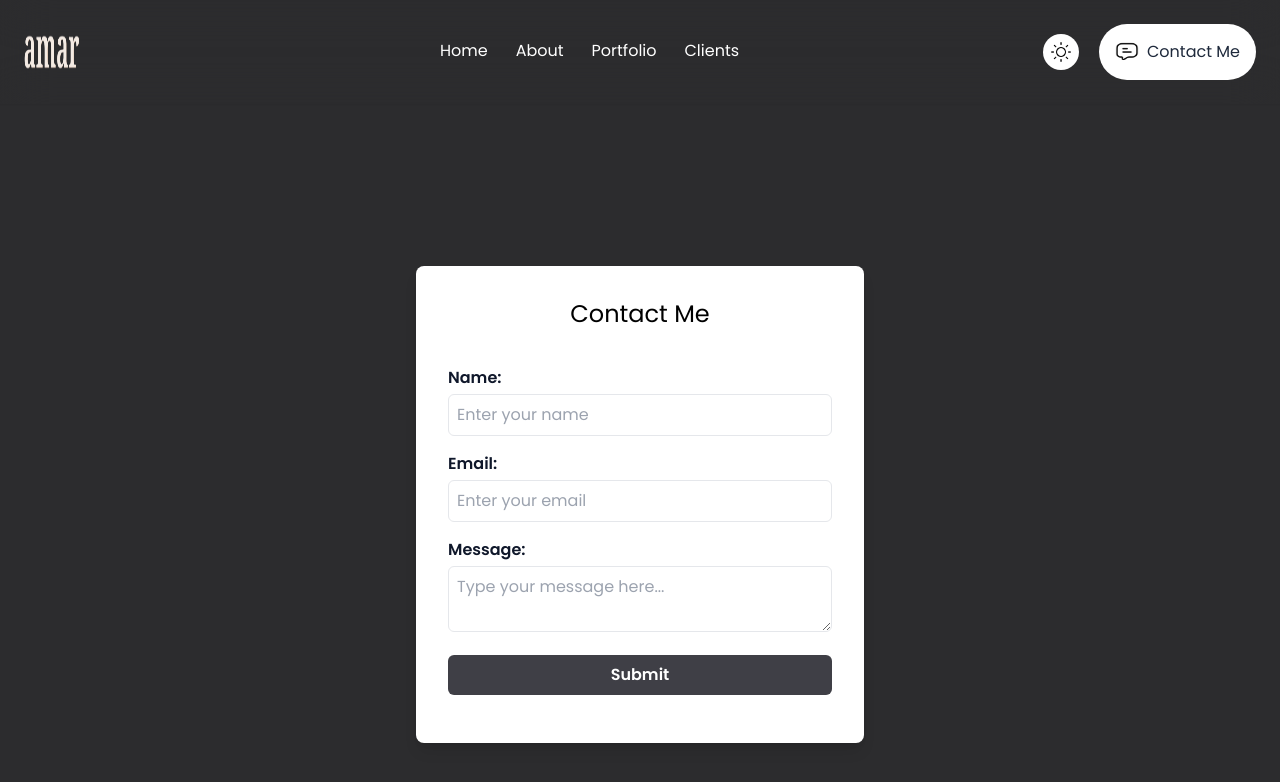
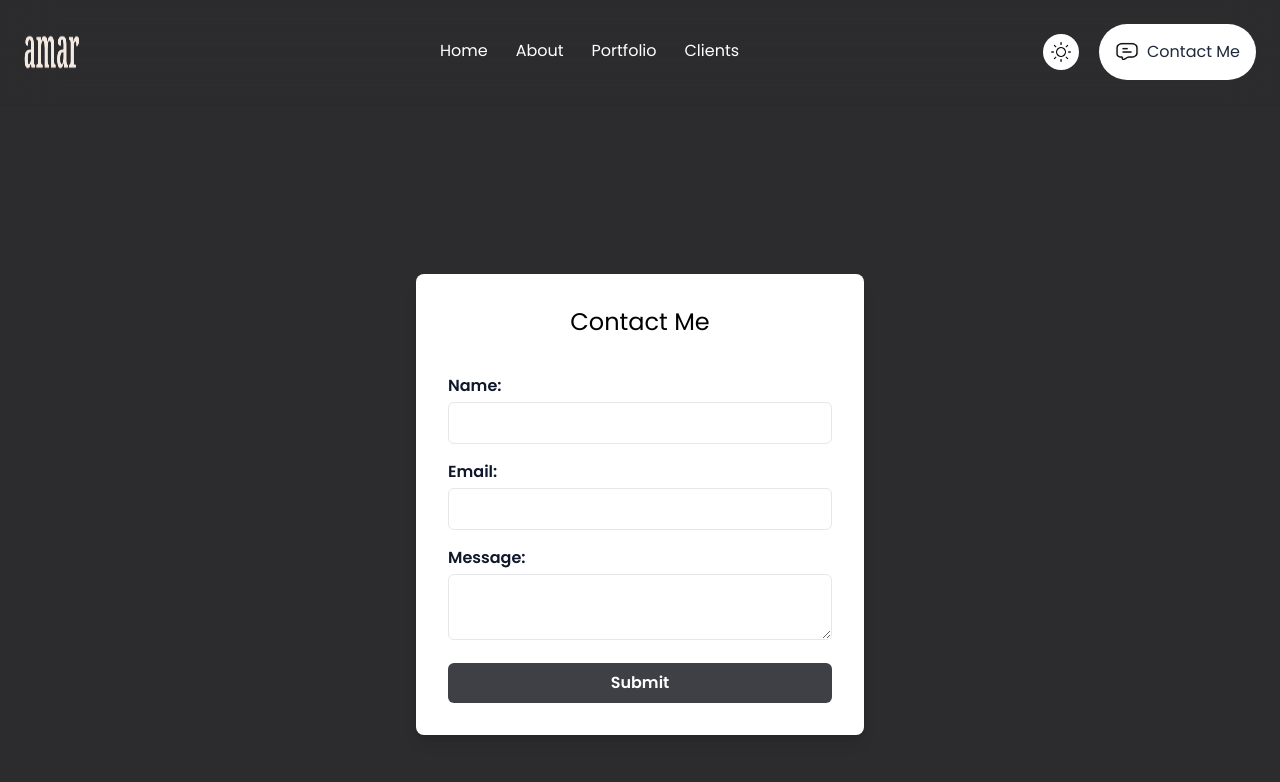
Before and after one commit to KandukuriAmar/myPortfolio, a React (Vite) app: page /contactme in a window 1280 px wide. Shown: the top 782 px of the page. Built offline with nearby package versions, Linux system fonts and the light colour scheme.

Commit message:
contact json to string modified

```diff
--- a/src/Components/Contactme.jsx
+++ b/src/Components/Contactme.jsx
@@ -1,138 +1,138 @@
-// import React from 'react';
-// import Header from './Header';
-// export default function Contactme({mode, togglemode}) {
-
-//   return (
-//     <>
-//      <>
-//       <Header mode={mode} togglemode={togglemode}/>
-//       <div className= "flex justify-center items-center min-h-screen flex-row">
-//         <div
-//           className="bg-white p-8 rounded-lg shadow-lg w-full max-w-md"
-//         >
-//           <div className="mb-9 text-2xl text-black flex items-center justify-center">Contact Me</div>
-//           <div className="mb-4">
-//             <label className="block text-slate-900 font-semibold">Name:</label>
-//             <input
-//               name="name"
-//               type="text"
-
-//               required
-//               className="w-full mt-1 p-2 border text-black rounded-md focus:outline-none focus:ring-2 focus:ring-slate-900"
-//             />
-//           </div>
-
-//           <div className="mb-4">
-//             <label className="block text-slate-900 font-semibold">Email:</label>
-//             <input
-//               name="email"
-//               type="email"
-
-//               required
-//               className="w-full mt-1 p-2 border text-black rounded-md focus:outline-none focus:ring-2 focus:ring-slate-700"
-//             />
-//           </div>
-
-//           <div className="mb-4">
-//             <label className="block text-slate-900 font-semibold">Message:</label>
-//             <textarea
-//               name="message"
-
-//               required
-//               className="w-full mt-1 p-2 border rounded-md text-black focus:outline-none focus:ring-2 focus:ring-slate-700"
-//             />
-//           </div>
-
-//           <div>
-//             <input
-//               type="submit"
-//               value="Submit"
-//               className="w-full bg-zinc-700 text-white font-semibold py-2 rounded-md hover:bg-card cursor-pointer"
-//             />
-//           </div>
-//         </div>
-//       </div>
-//      </>
-//     </>
-//   )
-// }
-
-import React, { useState } from 'react';
+import React from 'react';
 import Header from './Header';
-
-export default function Contactme({ mode, togglemode }) {
-  const [text, setText] = useState(""); // State to display submitted text
+export default function Contactme({mode, togglemode}) {
 
   return (
     <>
-      <Header mode={mode} togglemode={togglemode} />
-      <div className="flex justify-center items-center min-h-screen flex-row">
-        <div className="bg-white p-8 rounded-lg shadow-lg w-full max-w-md">
-          {/* Form */}
-          <form
-            onSubmit={(e) => {
-              e.preventDefault(); // Prevents default page reload
-              console.log("Submitted Text:", text);
-              setText("Thanks for submitting"); // Clears input state
-              setTimeout(()=>setText(""), 3000);
-            }}
+     <>
+      <Header mode={mode} togglemode={togglemode}/>
+      <div className= "flex justify-center items-center min-h-screen flex-row">
+        <div
+          className="bg-white p-8 rounded-lg shadow-lg w-full max-w-md"
         >
-            <div className="mb-9 text-2xl text-black flex items-center justify-center">
-              Contact Me
-            </div>
-
-            {/* Name Input */}
+          <div className="mb-9 text-2xl text-black flex items-center justify-center">Contact Me</div>
           <div className="mb-4">
             <label className="block text-slate-900 font-semibold">Name:</label>
             <input
               name="name"
               type="text"
+
               required
-                placeholder="Enter your name"
               className="w-full mt-1 p-2 border text-black rounded-md focus:outline-none focus:ring-2 focus:ring-slate-900"
             />
           </div>
 
-            {/* Email Input */}
           <div className="mb-4">
             <label className="block text-slate-900 font-semibold">Email:</label>
             <input
               name="email"
               type="email"
+
               required
-                placeholder="Enter your email"
               className="w-full mt-1 p-2 border text-black rounded-md focus:outline-none focus:ring-2 focus:ring-slate-700"
             />
           </div>
 
-            {/* Message Input */}
           <div className="mb-4">
             <label className="block text-slate-900 font-semibold">Message:</label>
             <textarea
               name="message"
+
               required
-                placeholder="Type your message here..."
               className="w-full mt-1 p-2 border rounded-md text-black focus:outline-none focus:ring-2 focus:ring-slate-700"
             />
           </div>
 
-            {/* Submit Button */}
           <div>
-              <button
+            <input
               type="submit"
-                className="w-full bg-zinc-700 text-white font-semibold py-2 rounded-md hover:bg-slate-900 cursor-pointer"
-              >
-                Submit
-              </button>
+              value="Submit"
+              className="w-full bg-zinc-700 text-white font-semibold py-2 rounded-md hover:bg-card cursor-pointer"
+            />
           </div>
-
-            {/* Display State */}
-            <p className="text-xl text-slate-900 flex items-center justify-center py-2">
-              {text}
-            </p>
-          </form>
         </div>
       </div>
      </>
-  );
+    </>
+  )
 }
+
+// import React, { useState } from 'react';
+// import Header from './Header';
+
+// export default function Contactme({ mode, togglemode }) {
+//   const [text, setText] = useState(""); // State to display submitted text
+
+//   return (
+//     <>
+//       <Header mode={mode} togglemode={togglemode} />
+//       <div className="flex justify-center items-center min-h-screen flex-row">
+//         <div className="bg-white p-8 rounded-lg shadow-lg w-full max-w-md">
+//           {/* Form */}
+//           <form
+//             onSubmit={(e) => {
+//               e.preventDefault(); // Prevents default page reload
+//               console.log("Submitted Text:", text);
+//               setText("Thanks for submitting"); // Clears input state
+//               setTimeout(()=>setText(""), 3000);
+//             }}
+//           >
+//             <div className="mb-9 text-2xl text-black flex items-center justify-center">
+//               Contact Me
+//             </div>
+
+//             {/* Name Input */}
+//             <div className="mb-4">
+//               <label className="block text-slate-900 font-semibold">Name:</label>
+//               <input
+//                 name="name"
+//                 type="text"
+//                 required
+//                 placeholder="Enter your name"
+//                 className="w-full mt-1 p-2 border text-black rounded-md focus:outline-none focus:ring-2 focus:ring-slate-900"
+//               />
+//             </div>
+
+//             {/* Email Input */}
+//             <div className="mb-4">
+//               <label className="block text-slate-900 font-semibold">Email:</label>
+//               <input
+//                 name="email"
+//                 type="email"
+//                 required
+//                 placeholder="Enter your email"
+//                 className="w-full mt-1 p-2 border text-black rounded-md focus:outline-none focus:ring-2 focus:ring-slate-700"
+//               />
+//             </div>
+
+//             {/* Message Input */}
+//             <div className="mb-4">
+//               <label className="block text-slate-900 font-semibold">Message:</label>
+//               <textarea
+//                 name="message"
+//                 required
+//                 placeholder="Type your message here..."
+//                 className="w-full mt-1 p-2 border rounded-md text-black focus:outline-none focus:ring-2 focus:ring-slate-700"
+//               />
+//             </div>
+
+//             {/* Submit Button */}
+//             <div>
+//               <button
+//                 type="submit"
+//                 className="w-full bg-zinc-700 text-white font-semibold py-2 rounded-md hover:bg-slate-900 cursor-pointer"
+//               >
+//                 Submit
+//               </button>
+//             </div>
+
+//             {/* Display State */}
+//             <p className="text-xl text-slate-900 flex items-center justify-center py-2">
+//               {text}
+//             </p>
+//           </form>
+//         </div>
+//       </div>
+//     </>
+//   );
+// }
```
Lines whose indentation alone changed are shown as unchanged.
